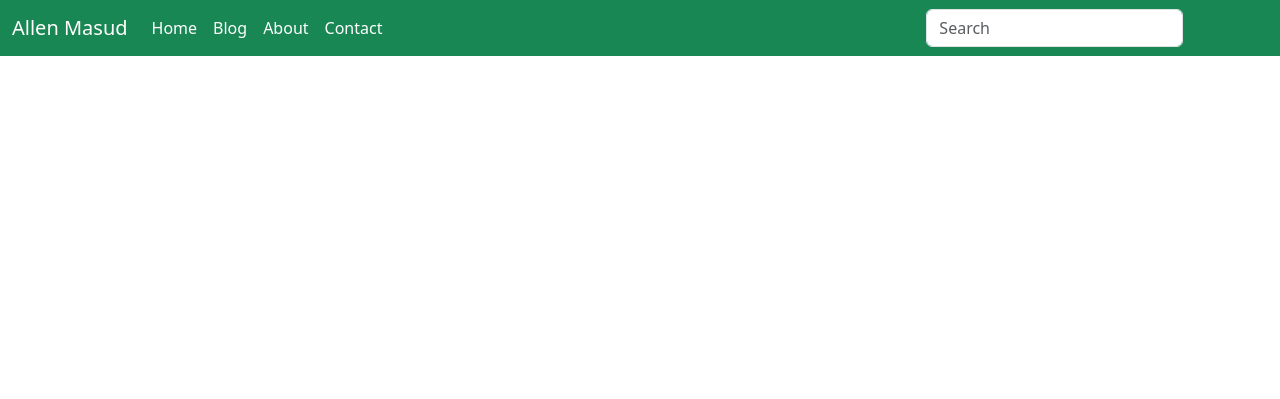
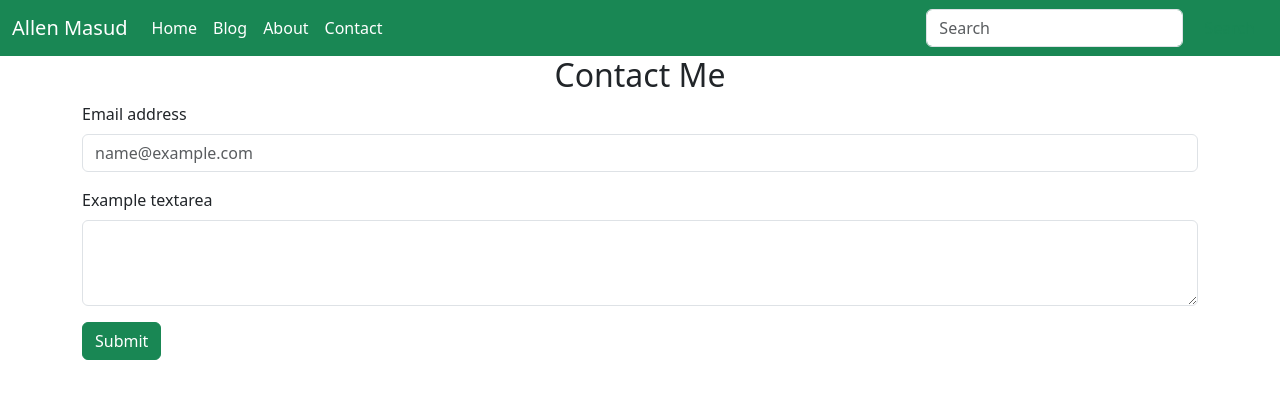
Before and after one commit to allenmasud12/django_website, a Django app: page /contact/ in a window 1280 px wide. Shown: the top 399 px of the page. Run offline with Django 4.2, Linux system fonts and the light colour scheme.

Commit message:
contact page ui

```diff
--- a/ecommarce/templates/about.html
+++ b/ecommarce/templates/about.html
@@ -19,13 +19,13 @@
                 <a class="nav-link active" aria-current="page" href="/">Home</a>
               </li>
               <li class="nav-item">
-                <a class="nav-link active" aria-current="page" href="blog/">Blog</a>
+                <a class="nav-link active" aria-current="page" href="/blog">Blog</a>
               </li>
               <li class="nav-item">
-                <a class="nav-link active" aria-current="page" href="about/">About</a>
+                <a class="nav-link active" aria-current="page" href="/about">About</a>
               </li>
               <li class="nav-item">
-                <a class="nav-link active" aria-current="page" href="contact/">Contact</a>
+                <a class="nav-link active" aria-current="page" href="/contact">Contact</a>
               </li>
             </ul>
             <form class="d-flex" role="search">
--- a/ecommarce/templates/blog.html
+++ b/ecommarce/templates/blog.html
@@ -19,13 +19,13 @@
                 <a class="nav-link active" aria-current="page" href="/">Home</a>
               </li>
               <li class="nav-item">
-                <a class="nav-link active" aria-current="page" href="blog/">Blog</a>
+                <a class="nav-link active" aria-current="page" href="/blog">Blog</a>
               </li>
               <li class="nav-item">
-                <a class="nav-link active" aria-current="page" href="about/">About</a>
+                <a class="nav-link active" aria-current="page" href="/about">About</a>
               </li>
               <li class="nav-item">
-                <a class="nav-link active" aria-current="page" href="contact/">Contact</a>
+                <a class="nav-link active" aria-current="page" href="/contact">Contact</a>
               </li>
             </ul>
             <form class="d-flex" role="search">
--- a/ecommarce/templates/contact.html
+++ b/ecommarce/templates/contact.html
@@ -19,13 +19,13 @@
                 <a class="nav-link active" aria-current="page" href="/">Home</a>
               </li>
               <li class="nav-item">
-                <a class="nav-link active" aria-current="page" href="blog/">Blog</a>
+                <a class="nav-link active" aria-current="page" href="/blog">Blog</a>
               </li>
               <li class="nav-item">
-                <a class="nav-link active" aria-current="page" href="about/">About</a>
+                <a class="nav-link active" aria-current="page" href="/about">About</a>
               </li>
               <li class="nav-item">
-                <a class="nav-link active" aria-current="page" href="contact/">Contact</a>
+                <a class="nav-link active" aria-current="page" href="/contact">Contact</a>
               </li>
             </ul>
             <form class="d-flex" role="search">
@@ -35,6 +35,20 @@
           </div>
         </div>
       </nav>
+      <div class="container">
+        <h2 class="text-center">
+            Contact Me
+        </h2>
+        <div class="mb-3">
+            <label for="exampleFormControlInput1" class="form-label">Email address</label>
+            <input type="email" class="form-control" id="exampleFormControlInput1" placeholder="name@example.com">
+          </div>
+          <div class="mb-3">
+            <label for="exampleFormControlTextarea1" class="form-label">Example textarea</label>
+            <textarea class="form-control" id="exampleFormControlTextarea1" rows="3"></textarea>
+          </div>
+          <button type="button" class="btn btn-success">Submit</button>
+      </div>
     <script src="https://cdn.jsdelivr.net/npm/bootstrap@5.3.3/dist/js/bootstrap.bundle.min.js" integrity="sha384-YvpcrYf0tY3lHB60NNkmXc5s9fDVZLESaAA55NDzOxhy9GkcIdslK1eN7N6jIeHz" crossorigin="anonymous"></script>
   </body>
 </html>
--- a/ecommarce/templates/index.html
+++ b/ecommarce/templates/index.html
@@ -19,13 +19,13 @@
                 <a class="nav-link active" aria-current="page" href="/">Home</a>
               </li>
               <li class="nav-item">
-                <a class="nav-link active" aria-current="page" href="blog/">Blog</a>
+                <a class="nav-link active" aria-current="page" href="/blog">Blog</a>
               </li>
               <li class="nav-item">
-                <a class="nav-link active" aria-current="page" href="about/">About</a>
+                <a class="nav-link active" aria-current="page" href="/about">About</a>
               </li>
               <li class="nav-item">
-                <a class="nav-link active" aria-current="page" href="contact/">Contact</a>
+                <a class="nav-link active" aria-current="page" href="/contact">Contact</a>
               </li>
             </ul>
             <form class="d-flex" role="search">
```
